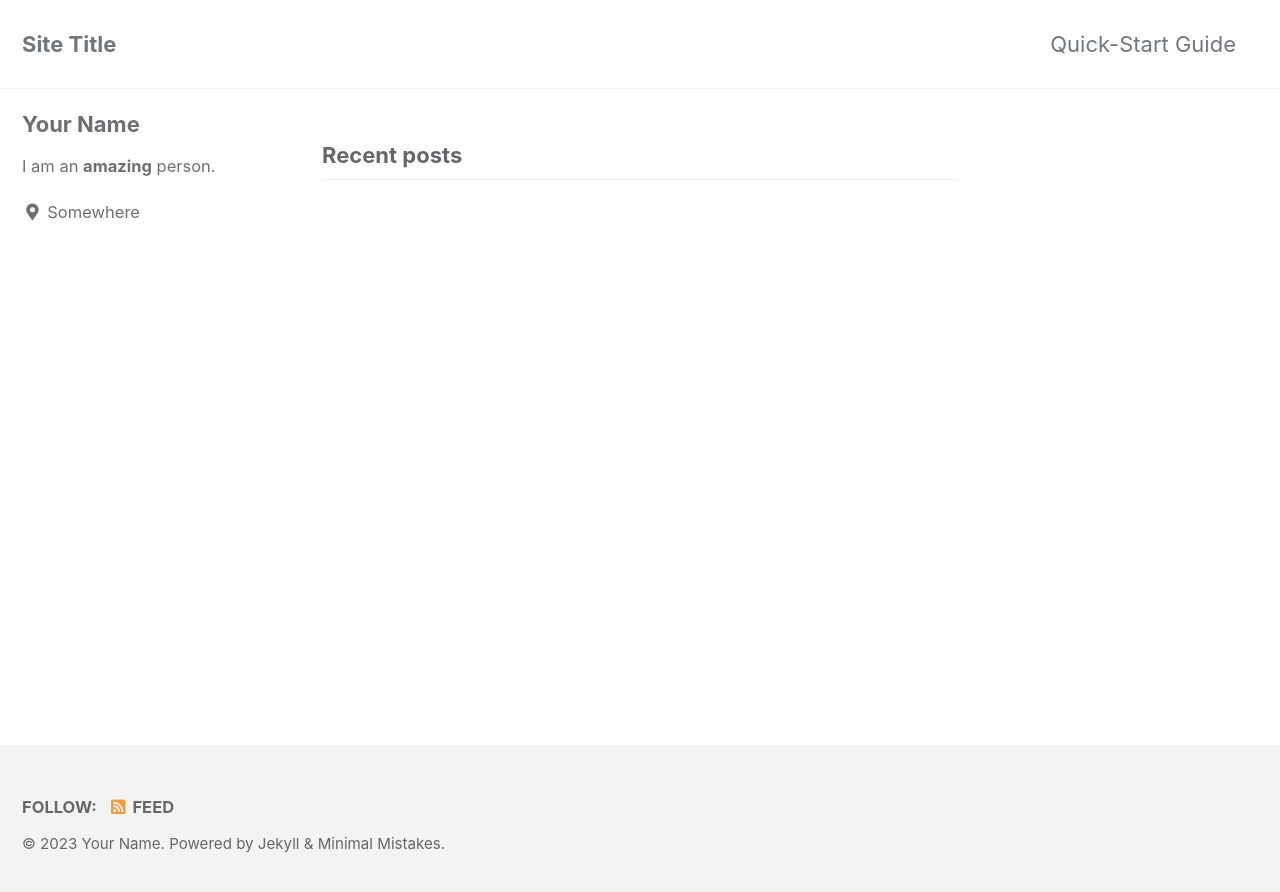
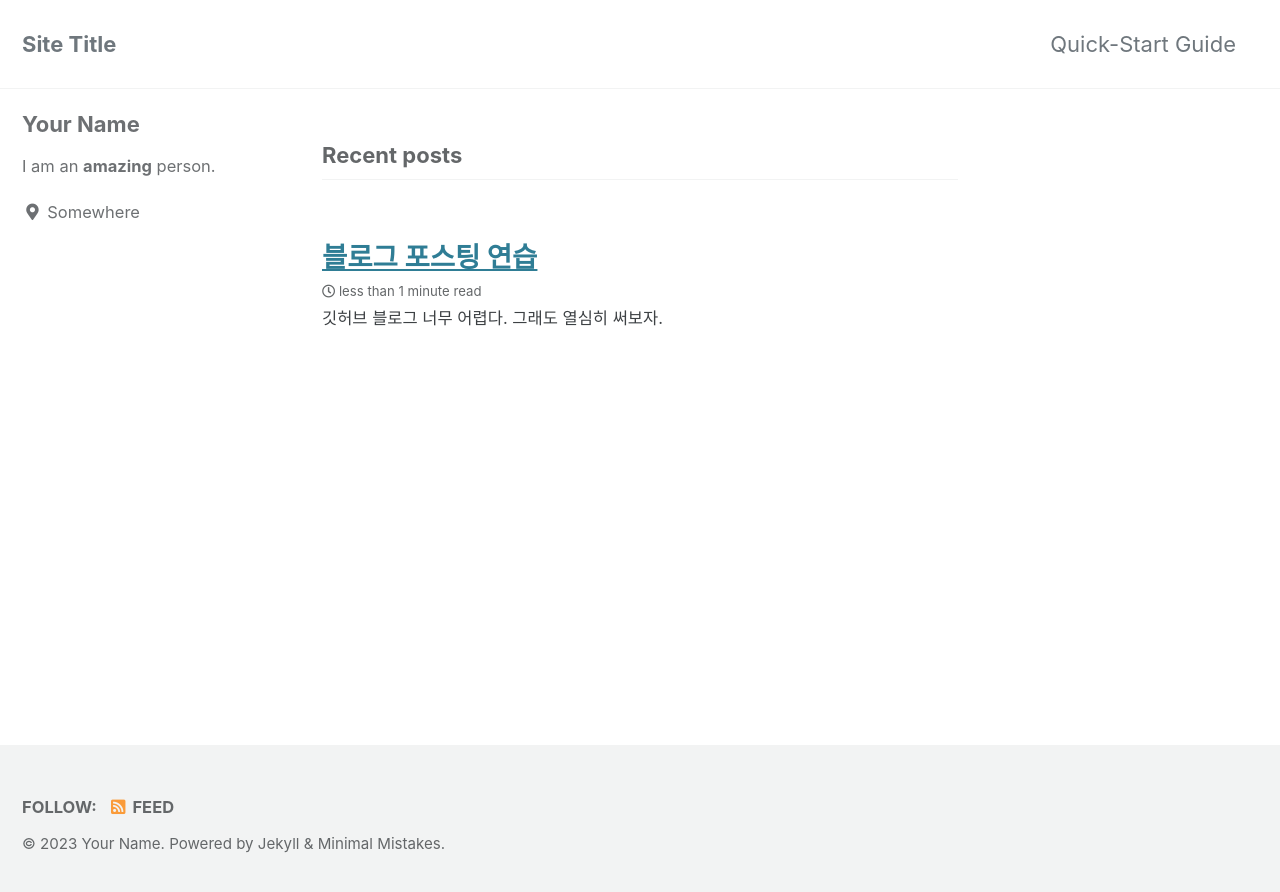
Before and after one commit to DaeeYong/DaeeYong.github.io, a Jekyll site: the page built from index.html, in a window 1280 px wide. Shown: the top 892 px of the page. Built offline with Jekyll 4.4.1, drawn with Linux system fonts in a browser that asks for light colours; cached includes are drawn as plain includes; the list of posts is cut into pages by our own code.

Commit message:
modify test

```diff
--- a/_config.yml
+++ b/_config.yml
@@ -1,5 +1,5 @@
 # Welcome to Jekyll!
-#
+# bundle exec jekyll serve
 # This config file is meant for settings that affect your entire site, values
 # which you are expected to set up once and rarely need to edit after that.
 # For technical reasons, this file is *NOT* reloaded automatically when you use
--- /dev/null
+++ b/_posts/2023-08-18-test.md
@@ -0,0 +1,15 @@
+---
+title: "블로그 포스팅 연습"
+excerpt: "깃허브 블로그 너무 어렵다. 그래도 열심히 써보자."
+
+categories:
+    - draft
+tags:
+    - [blog, jekyll, gitbub, git]
+toc: true
+toc_sticky: true
+
+date: 2023-08-18
+last_modified_at: 2023-08-18
+---
+# 포스트는 마크다운 문법으로 작성한다.
```
